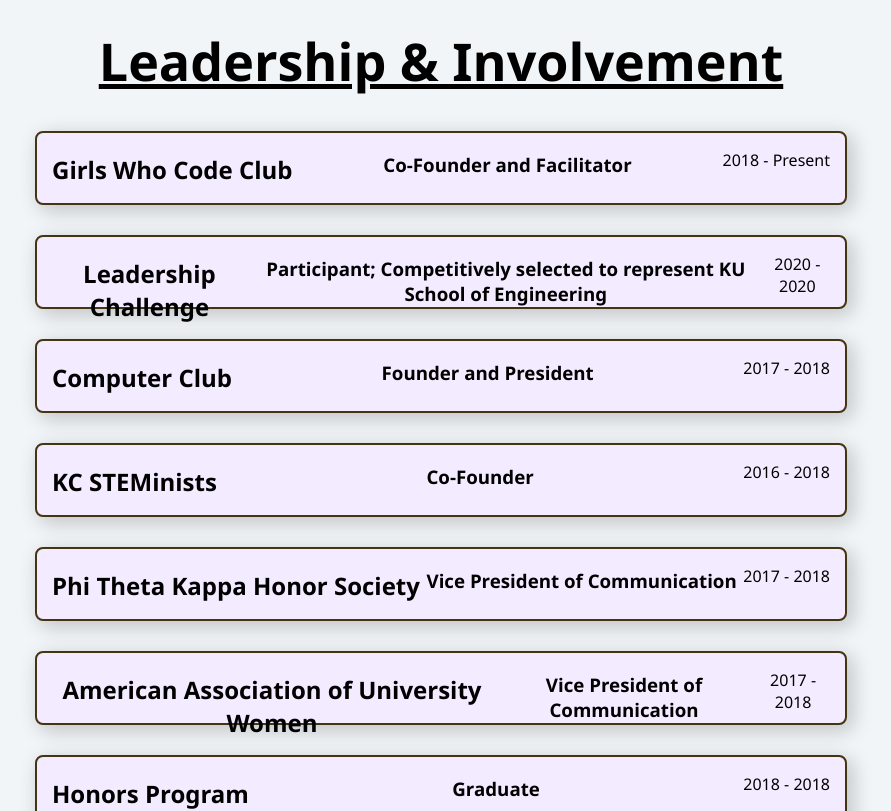
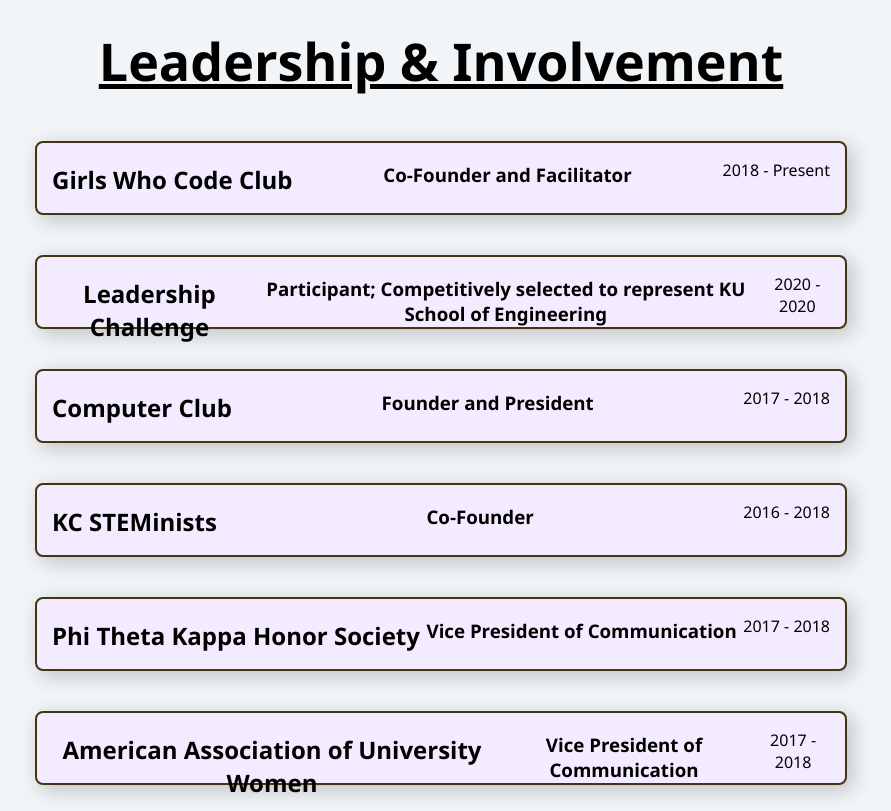
Before and after one commit to CompSciLauren/compscilauren.github.io, a React (Create React App) app: page / in a window 1280 px wide. Shown: the part 4980-5791 px from the top of the page, without its empty margins (199-1090 px from the left). Built offline with nearby package versions, Linux system fonts and the light colour scheme.

Commit message:
Change main font in font-family

```diff
--- a/src/App.js
+++ b/src/App.js
@@ -306,6 +306,7 @@ function App() {
       <div className="Involvement-section">
         <div className="Page-wrap">
           <h1>Leadership & Involvement</h1>
+          <div className="involvement-grid-container">
             <Involvement
               company="Girls Who Code Club"
               job="Co-Founder and Facilitator"
@@ -368,6 +369,7 @@ function App() {
             ></Involvement>
           </div>
         </div>
+      </div>
 
       <div className="Footer-section">
         <div className="triangle"></div>
```
Lines whose indentation alone changed are shown as unchanged.
